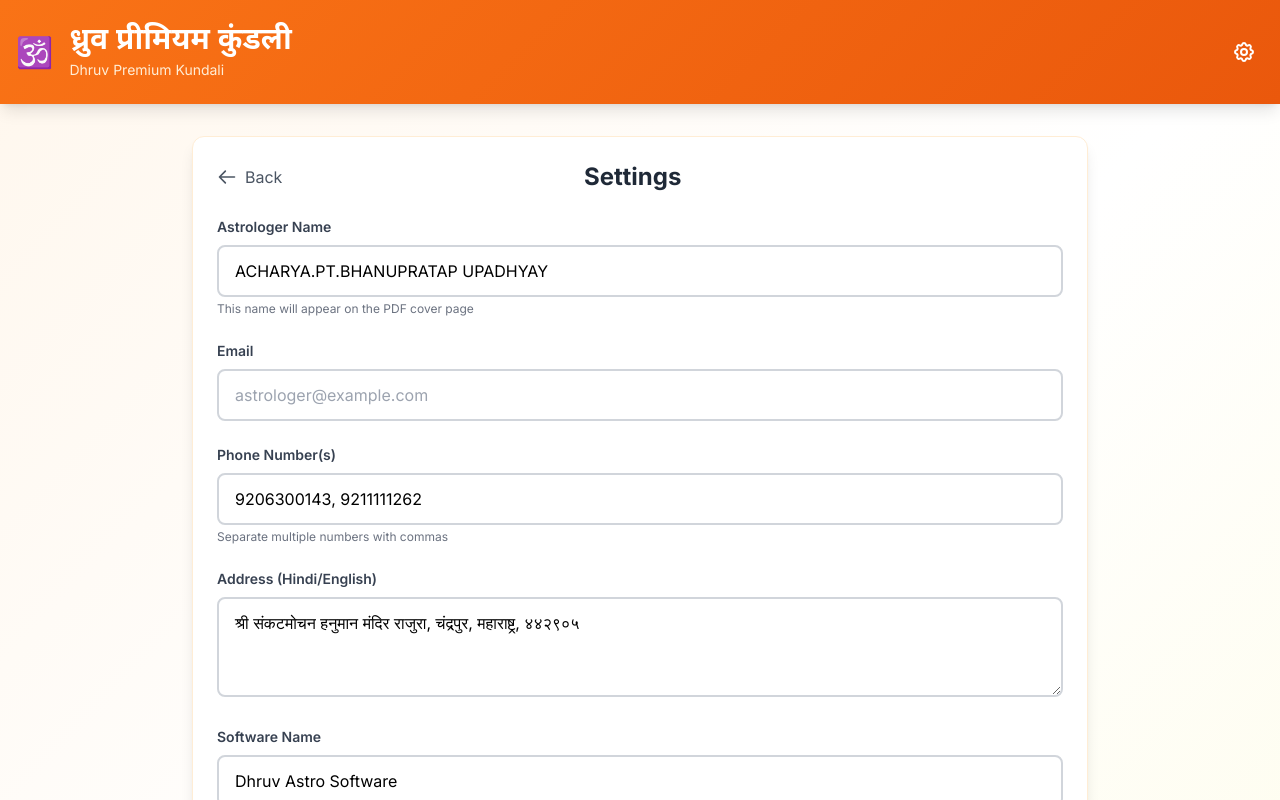
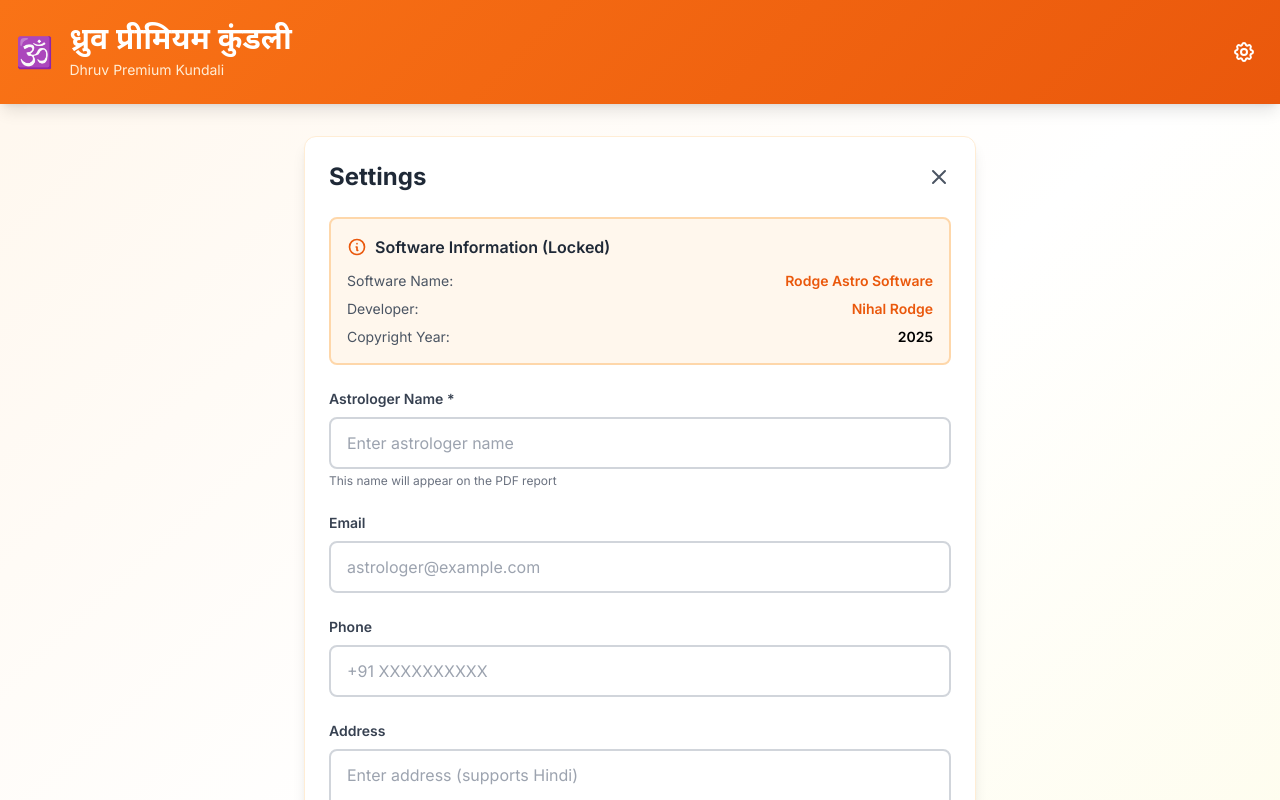
Before and after one commit to MrSpideyNihal/-Vedic-Kundali-App, a React (Vite) app: page / in a window 1280 px wide. Both pictures are taken after a click on the button "Settings". Shown: the top 800 px of the page. Built offline with nearby package versions, Linux system fonts and the light colour scheme.

Commit message:
Refactor SettingsPage to lock software info

```diff
--- a/src/components/SettingsPage.jsx
+++ b/src/components/SettingsPage.jsx
@@ -1,16 +1,16 @@
 import { useState, useEffect } from 'react'
 
-const DEFAULT_SETTINGS = {
-    astrologerName: 'ACHARYA.PT.BHANUPRATAP UPADHYAY',
-    email: '',
-    phone: '9206300143, 9211111262',
-    address: 'श्री संकटमोचन हनुमान मंदिर राजुरा, चंद्रपुर, महाराष्ट्र, ४४२९०५',
-    softwareName: 'Dhruv Astro Software',
-    copyrightYear: new Date().getFullYear(),
-}
+export default function SettingsPage({ onBack }) {
+    const [settings, setSettings] = useState({
+        astrologerName: '',
+        email: '',
+        phone: '',
+        address: '',
+        softwareName: 'Rodge Astro Software', // Locked
+        developer: 'Nihal Rodge', // Locked
+        copyrightYear: new Date().getFullYear(),
+    })
 
-export default function SettingsPage({ onBack }) {
-    const [settings, setSettings] = useState(DEFAULT_SETTINGS)
     const [saved, setSaved] = useState(false)
 
     useEffect(() => {
@@ -18,179 +18,141 @@
         const savedSettings = localStorage.getItem('kundaliSettings')
         if (savedSettings) {
             try {
-                setSettings(JSON.parse(savedSettings))
+                const parsed = JSON.parse(savedSettings)
+                setSettings({
+                    ...parsed,
+                    softwareName: 'Rodge Astro Software', // Always locked
+                    developer: 'Nihal Rodge', // Always locked
+                    copyrightYear: new Date().getFullYear(),
+                })
             } catch (err) {
                 console.error('Error loading settings:', err)
             }
         }
     }, [])
 
-    const handleChange = (e) => {
-        const { name, value } = e.target
-        setSettings(prev => ({
-            ...prev,
-            [name]: value
-        }))
-        setSaved(false)
-    }
-
     const handleSave = () => {
-        localStorage.setItem('kundaliSettings', JSON.stringify(settings))
+        // Save to localStorage with locked values
+        const settingsToSave = {
+            ...settings,
+            softwareName: 'Rodge Astro Software',
+            developer: 'Nihal Rodge',
+        }
+        localStorage.setItem('kundaliSettings', JSON.stringify(settingsToSave))
         setSaved(true)
         setTimeout(() => setSaved(false), 3000)
     }
 
-    const handleReset = () => {
-        if (confirm('Are you sure you want to reset to default settings?')) {
-            setSettings(DEFAULT_SETTINGS)
-            localStorage.removeItem('kundaliSettings')
-            setSaved(true)
-            setTimeout(() => setSaved(false), 3000)
-        }
-    }
-
     return (
-        <div className="max-w-4xl mx-auto">
+        <div className="max-w-2xl mx-auto">
             <div className="card">
-                {/* Header */}
                 <div className="flex items-center justify-between mb-6">
+                    <h2 className="text-2xl font-bold text-gray-800">Settings</h2>
                     <button
                         onClick={onBack}
-                        className="flex items-center text-gray-600 hover:text-gray-800 transition-colors"
+                        className="text-gray-600 hover:text-gray-800 transition-colors"
                     >
-                        <svg className="w-5 h-5 mr-2" fill="none" stroke="currentColor" viewBox="0 0 24 24">
-                            <path strokeLinecap="round" strokeLinejoin="round" strokeWidth={2} d="M10 19l-7-7m0 0l7-7m-7 7h18" />
+                        <svg className="w-6 h-6" fill="none" stroke="currentColor" viewBox="0 0 24 24">
+                            <path strokeLinecap="round" strokeLinejoin="round" strokeWidth={2} d="M6 18L18 6M6 6l12 12" />
                         </svg>
-                        Back
                     </button>
-
-                    <h2 className="text-2xl font-bold text-gray-800">Settings</h2>
-                    <div className="w-20"></div> {/* Spacer for centering */}
                 </div>
 
-                {/* Success Message */}
-                {saved && (
-                    <div className="mb-6 bg-green-50 border-2 border-green-200 rounded-lg p-4">
-                        <div className="flex items-center">
-                            <svg className="w-5 h-5 text-green-600 mr-2" fill="currentColor" viewBox="0 0 20 20">
-                                <path fillRule="evenodd" d="M10 18a8 8 0 100-16 8 8 0 000 16zm3.707-9.293a1 1 0 00-1.414-1.414L9 10.586 7.707 9.293a1 1 0 00-1.414 1.414l2 2a1 1 0 001.414 0l4-4z" clipRule="evenodd" />
+                <div className="space-y-6">
+                    {/* Software Info (Read-only) */}
+                    <div className="bg-orange-50 border-2 border-orange-200 rounded-lg p-4">
+                        <h3 className="font-semibold text-gray-800 mb-3 flex items-center">
+                            <svg className="w-5 h-5 mr-2 text-orange-600" fill="none" stroke="currentColor" viewBox="0 0 24 24">
+                                <path strokeLinecap="round" strokeLinejoin="round" strokeWidth={2} d="M13 16h-1v-4h-1m1-4h.01M21 12a9 9 0 11-18 0 9 9 0 0118 0z" />
                             </svg>
-                            <p className="text-green-800 font-semibold">Settings saved successfully!</p>
+                            Software Information (Locked)
+                        </h3>
+                        <div className="space-y-2 text-sm">
+                            <div className="flex justify-between">
+                                <span className="text-gray-600">Software Name:</span>
+                                <span className="font-semibold text-primary-600">Rodge Astro Software</span>
+                            </div>
+                            <div className="flex justify-between">
+                                <span className="text-gray-600">Developer:</span>
+                                <span className="font-semibold text-primary-600">Nihal Rodge</span>
+                            </div>
+                            <div className="flex justify-between">
+                                <span className="text-gray-600">Copyright Year:</span>
+                                <span className="font-semibold">2025</span>
+                            </div>
                         </div>
                     </div>
-                )}
 
-                {/* Form */}
-                <div className="space-y-6">
+                    {/* Astrologer Name (Editable) */}
                     <div>
-                        <label className="label">Astrologer Name</label>
+                        <label className="label">Astrologer Name *</label>
                         <input
                             type="text"
-                            name="astrologerName"
                             value={settings.astrologerName}
-                            onChange={handleChange}
+                            onChange={(e) => setSettings({ ...settings, astrologerName: e.target.value })}
                             className="input-field"
-                            placeholder="e.g., ACHARYA.PT.BHANUPRATAP UPADHYAY"
+                            placeholder="Enter astrologer name"
                         />
-                        <p className="text-xs text-gray-500 mt-1">
-                            This name will appear on the PDF cover page
-                        </p>
+                        <p className="text-xs text-gray-500 mt-1">This name will appear on the PDF report</p>
                     </div>
 
                     <div>
                         <label className="label">Email</label>
                         <input
                             type="email"
-                            name="email"
                             value={settings.email}
-                            onChange={handleChange}
+                            onChange={(e) => setSettings({ ...settings, email: e.target.value })}
                             className="input-field"
                             placeholder="astrologer@example.com"
                         />
                     </div>
 
                     <div>
-                        <label className="label">Phone Number(s)</label>
+                        <label className="label">Phone</label>
                         <input
-                            type="text"
-                            name="phone"
+                            type="tel"
                             value={settings.phone}
-                            onChange={handleChange}
+                            onChange={(e) => setSettings({ ...settings, phone: e.target.value })}
                             className="input-field"
-                            placeholder="e.g., 9206300143, 9211111262"
-                        />
-                        <p className="text-xs text-gray-500 mt-1">
-                            Separate multiple numbers with commas
-                        </p>
-                    </div>
-
-                    <div>
-                        <label className="label">Address (Hindi/English)</label>
-                        <textarea
-                            name="address"
-                            value={settings.address}
-                            onChange={handleChange}
-                            className="input-field"
-                            rows="3"
-                            placeholder="Enter your address in Hindi or English"
+                            placeholder="+91 XXXXXXXXXX"
                         />
                     </div>
 
                     <div>
-                        <label className="label">Software Name</label>
-                        <input
-                            type="text"
-                            name="softwareName"
-                            value={settings.softwareName}
-                            onChange={handleChange}
+                        <label className="label">Address</label>
+                        <textarea
+                            value={settings.address}
+                            onChange={(e) => setSettings({ ...settings, address: e.target.value })}
                             className="input-field"
-                            placeholder="e.g., Dhruv Astro Software"
+                            rows="3"
+                            placeholder="Enter address (supports Hindi)"
                         />
                     </div>
 
-                    <div>
-                        <label className="label">Copyright Year</label>
-                        <input
-                            type="number"
-                            name="copyrightYear"
-                            value={settings.copyrightYear}
-                            onChange={handleChange}
-                            className="input-field"
-                            min="2000"
-                            max="2100"
-                        />
-                    </div>
+                    {saved && (
+                        <div className="bg-green-50 border-2 border-green-200 rounded-lg p-4">
+                            <p className="text-green-700 text-center font-semibold">
+                                ✓ Settings saved successfully!
+                            </p>
+                        </div>
+                    )}
 
-                    {/* Buttons */}
-                    <div className="flex gap-4 pt-4">
+                    <div className="flex space-x-4">
                         <button
                             onClick={handleSave}
                             className="btn-primary flex-1"
                         >
+                            <svg className="w-5 h-5 mr-2 inline" fill="none" stroke="currentColor" viewBox="0 0 24 24">
+                                <path strokeLinecap="round" strokeLinejoin="round" strokeWidth={2} d="M8 7H5a2 2 0 00-2 2v9a2 2 0 002 2h14a2 2 0 002-2V9a2 2 0 00-2-2h-3m-1 4l-3 3m0 0l-3-3m3 3V4" />
+                            </svg>
                             Save Settings
                         </button>
                         <button
-                            onClick={handleReset}
-                            className="btn-secondary"
+                            onClick={onBack}
+                            className="px-6 py-3 border-2 border-gray-300 rounded-lg hover:bg-gray-50 transition-colors"
                         >
-                            Reset to Default
+                            Cancel
                         </button>
-                    </div>
-                </div>
-
-                {/* Info */}
-                <div className="mt-8 p-4 bg-orange-50 border border-orange-200 rounded-lg">
-                    <div className="flex items-start">
-                        <svg className="w-5 h-5 text-orange-600 mt-0.5 mr-2" fill="currentColor" viewBox="0 0 20 20">
-                            <path fillRule="evenodd" d="M18 10a8 8 0 11-16 0 8 8 0 0116 0zm-7-4a1 1 0 11-2 0 1 1 0 012 0zM9 9a1 1 0 000 2v3a1 1 0 001 1h1a1 1 0 100-2v-3a1 1 0 00-1-1H9z" clipRule="evenodd" />
-                        </svg>
-                        <div className="text-sm text-orange-800">
-                            <p className="font-semibold">Note:</p>
-                            <p className="mt-1">
-                                These settings will be used in all generated Kundali PDFs.
-                                Settings are saved in your browser's local storage.
-                            </p>
-                        </div>
                     </div>
                 </div>
             </div>
```
